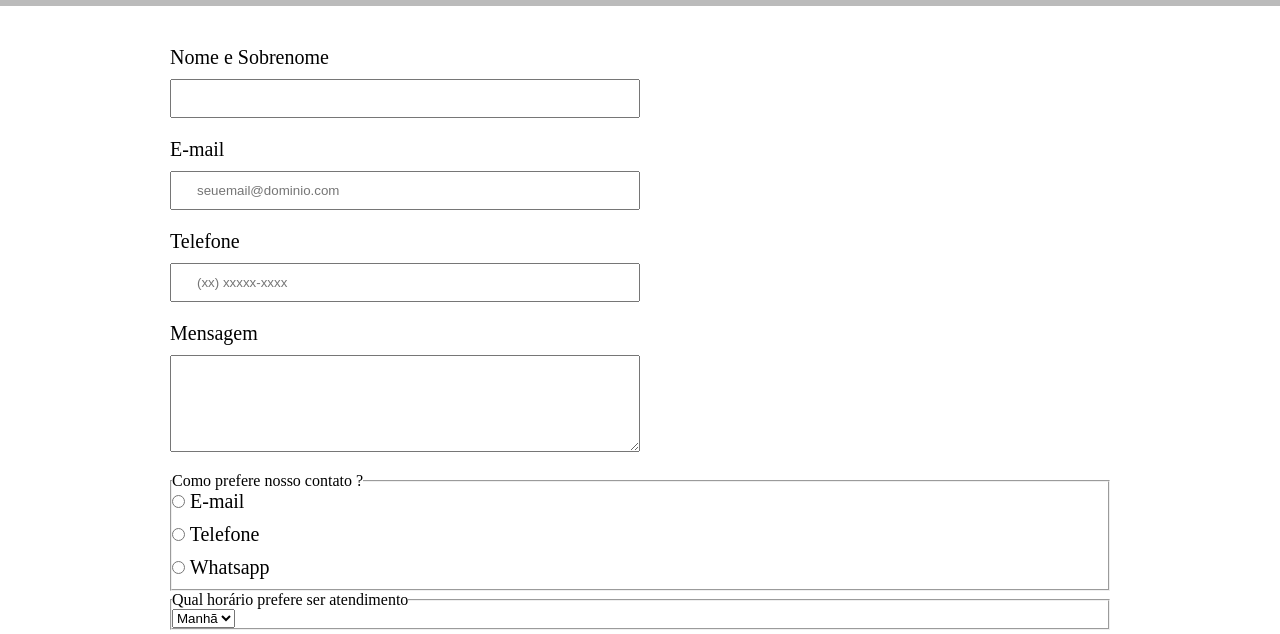
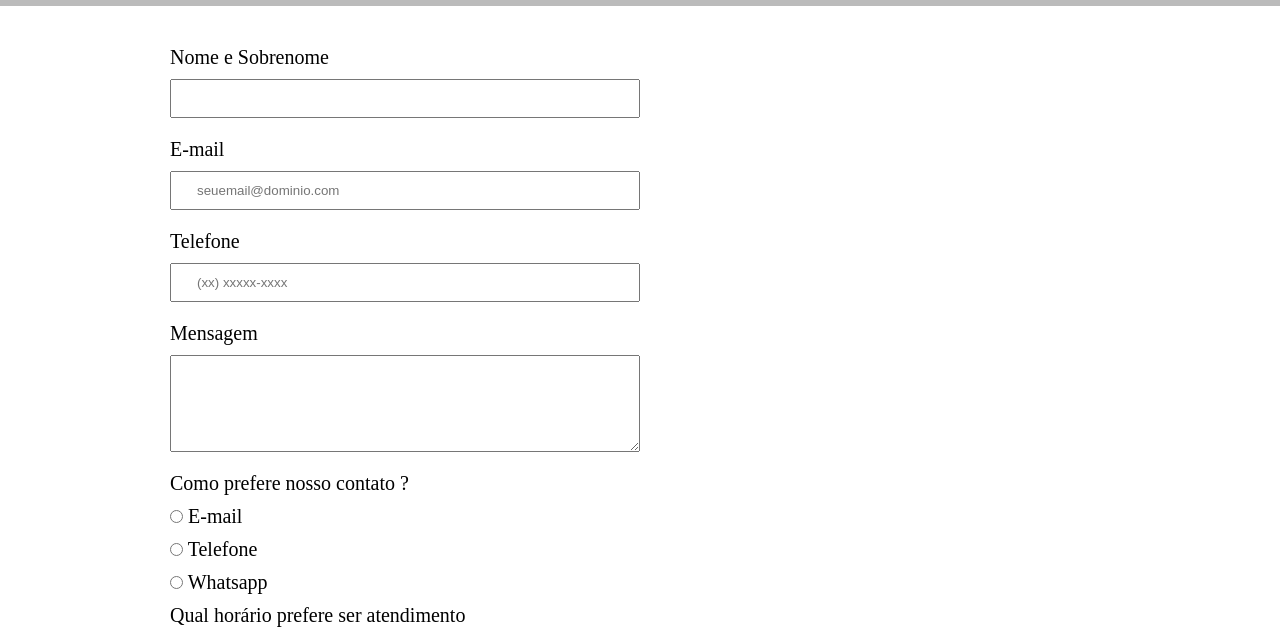
Before and after one commit to Henrique1818/AluraCursos, a plain HTML site: page CursoFrontIII/contato.html in a window 1280 px wide. Shown: the part 292-926 px from the top of the page. Drawn offline with Linux system fonts and the light colour scheme.

Commit message:
Resolvendo erro de estilo no paragrafo do input

```diff
--- a/CursoFrontIII/styles/style.css
+++ b/CursoFrontIII/styles/style.css
@@ -109,10 +109,14 @@ form {
     margin: 40px 0;
 }
 
-form label, form div p {
+form label, form legend {
     display: block;
     font-size: 20px;
     margin-bottom: 10px;
+}
+
+fieldset {
+    border: none;
 }
 
 .input-padrao {
```
